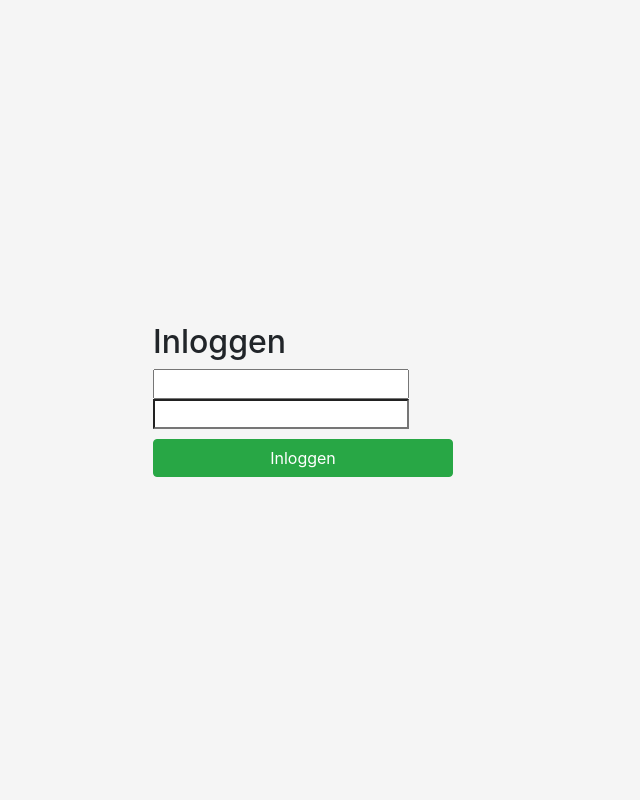
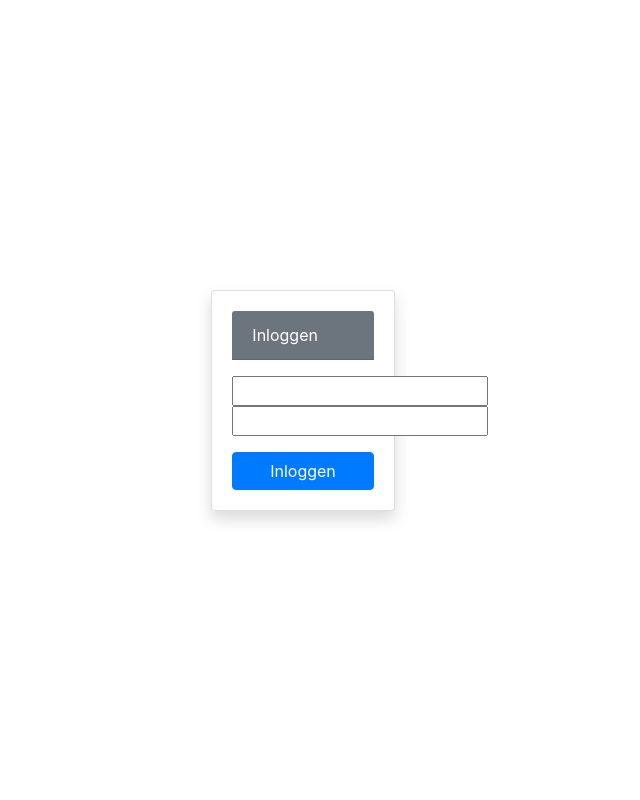
Before and after one commit to djoamersfoort/LedenAdministratie, a Django app: template LedenAdministratie/templates/login.html in a window 1280 px wide. Shown: the whole page, without its empty margins (337-977 px from the left). Run offline with Django 3.2, Linux system fonts and the light colour scheme; the template is opened without the code that fills it, so the values that code supplies are empty, except form fields; tables that the repository leaves empty hold one stand-in row (values such as "Sample post"); form fields are guessed from the names that the template uses; some libraries are stand-ins or nearby versions.

Commit message:
Nicer login screen

```diff
--- a/LedenAdministratie/static/css/signin.css
+++ /dev/null
@@ -1,44 +0,0 @@
-html,
-body {
-  height: 100%;
-}
-
-body {
-  display: -ms-flexbox;
-  display: flex;
-  -ms-flex-align: center;
-  align-items: center;
-  padding-top: 40px;
-  padding-bottom: 40px;
-  background-color: #f5f5f5;
-}
-
-.form-signin {
-  width: 100%;
-  max-width: 330px;
-  padding: 15px;
-  margin: auto;
-}
-.form-signin .checkbox {
-  font-weight: 400;
-}
-.form-signin .form-control {
-  position: relative;
-  box-sizing: border-box;
-  height: auto;
-  padding: 10px;
-  font-size: 16px;
-}
-.form-signin .form-control:focus {
-  z-index: 2;
-}
-.form-signin input[type="email"] {
-  margin-bottom: -1px;
-  border-bottom-right-radius: 0;
-  border-bottom-left-radius: 0;
-}
-.form-signin input[type="password"] {
-  margin-bottom: 10px;
-  border-top-left-radius: 0;
-  border-top-right-radius: 0;
-}
--- a/LedenAdministratie/templates/login.html
+++ b/LedenAdministratie/templates/login.html
@@ -16,29 +16,43 @@
     <!-- Bootstrap core CSS -->
     <link href="{% static 'css/bootstrap.min.css' %}" rel="stylesheet" crossorigin="anonymous">
 
-    <!-- Custom styles for this template -->
-    <link href="{% static 'css/signin.css' %}" rel="stylesheet" crossorigin="anonymous">
+    <style>
+        .vertical-center {
+          min-height: 100%;  /* Fallback for browsers do NOT support vh unit */
+          min-height: 100vh; /* These two lines are counted as one :-)       */
+
+          display: flex;
+          align-items: center;
+        }
+    </style>
 
 </head>
 
 <body>
 
-<div class="container">
+<div class="container-fluid">
+    <div class="row">
+        <div class="col-2 vertical-center mx-auto">
+            <div class="card shadow">
+                <div class="card-body">
+                    <div class="card-header text-white bg-secondary mb-3">Inloggen</div>
 
                     <form method="post" class="form-signin">
                         {% csrf_token %}
 
-        <h2 class="form-signin-heading">Inloggen</h2>
                         <label for="username" class="sr-only">Your username</label>
                         {{ form.username|add_class:'form-control'|attr:'placeholder:Gebruikersnaam' }}
 
                         <label for="password" class="sr-only">Your password</label>
                         {{ form.password|add_class:'form-control'|attr:'placeholder:Wachtwoord' }}
 
-        <button class="btn btn-success btn-block" type="submit">Inloggen</button>
+                        <button class="btn btn-primary btn-block mt-3" type="submit">Inloggen</button>
                     </form>
-
-</div> <!-- /container -->
+                </div>
+            </div>
+        </div>
+    </div>
+</div>
 
 </body>
 </html>
```
Lines whose indentation alone changed are shown as unchanged.
